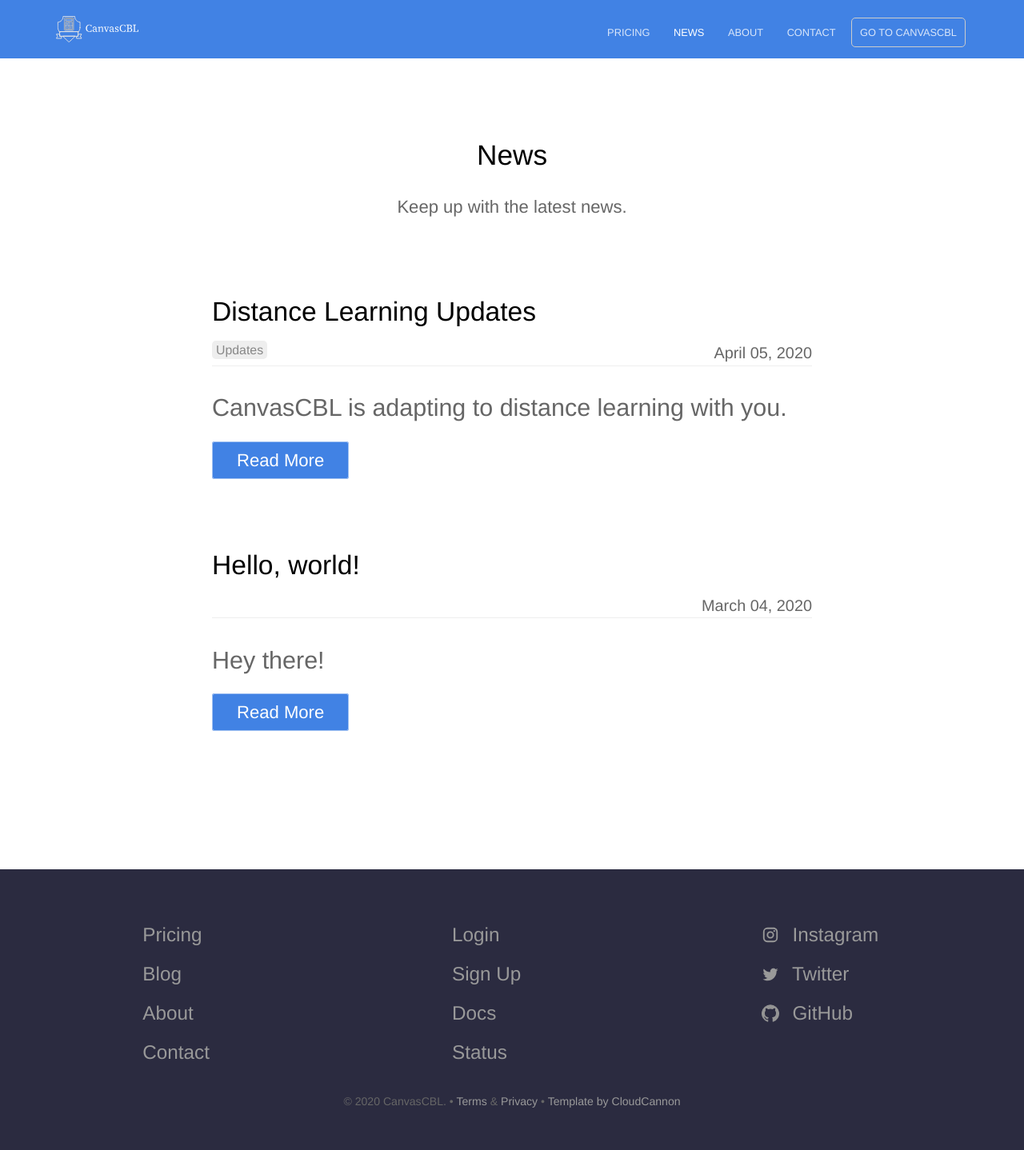
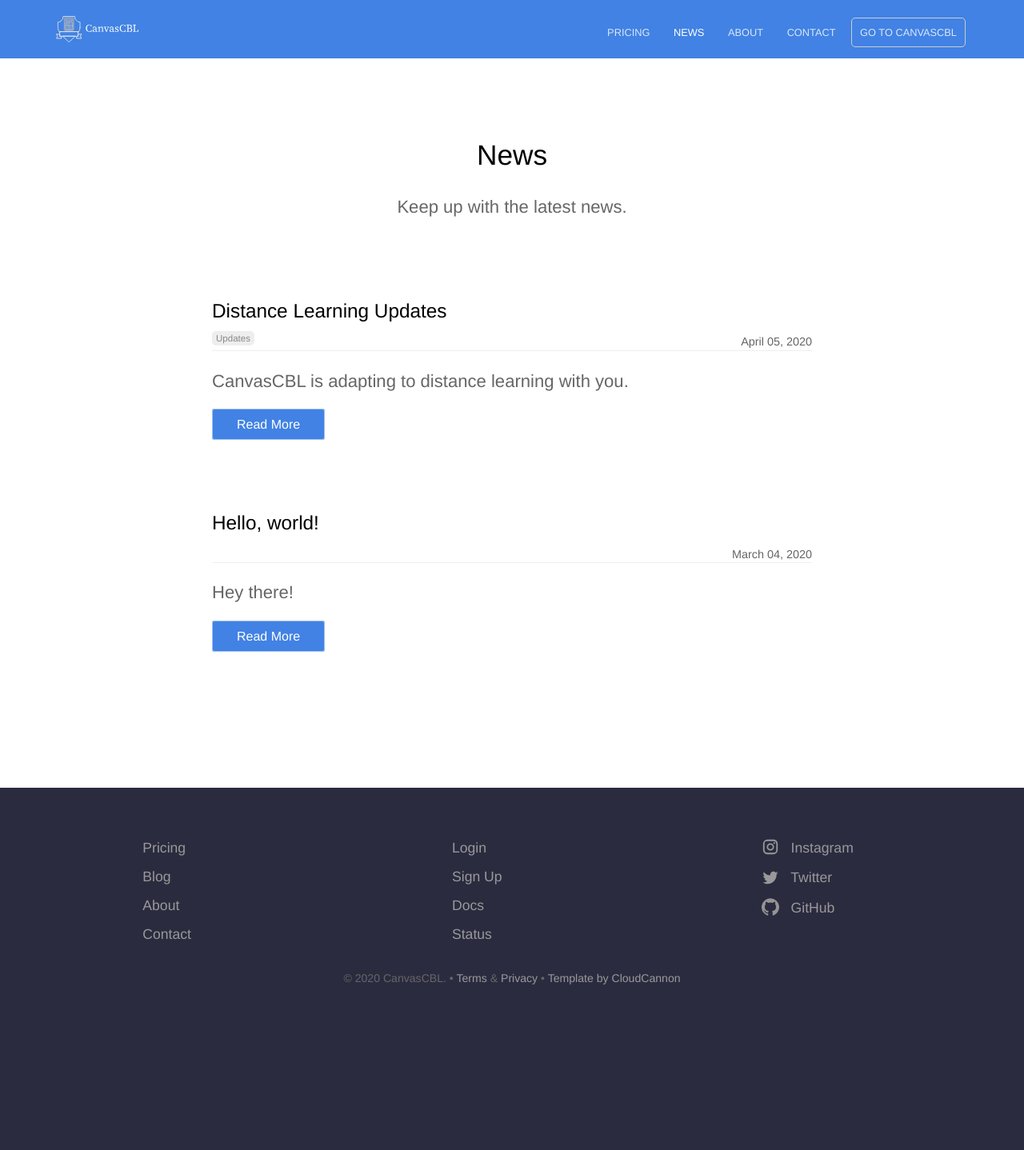
Before and after one commit to canvascbl/landing, a Jekyll site: the page built from blog/index.html, in a window 1280 px wide. Shown: the whole page at 80% size. Built offline with Jekyll 4.4.1, drawn with Linux system fonts in a browser that asks for light colours; the list of posts is cut into pages by our own code; after the commit the page ends 1284 px from its top, so only the background shows below that.

Commit message:
Fix footer css

```diff
--- a/_sass/blog.scss
+++ b/_sass/blog.scss
@@ -88,6 +88,15 @@
 		.button {
 			margin: 30px 0 0 0;
 		}
+
+		li {
+			// font-size: 18pt;
+			font-size: 1.38em;
+			color: #666;
+			margin-bottom: 20px;
+			font-weight: 300;
+			line-height: 1.4em;
+		}
 	}
 }
 
--- a/_sass/elements.scss
+++ b/_sass/elements.scss
@@ -45,7 +45,7 @@
 }
 
 
-p, address, li {
+p, address {
 	// font-size: 18pt;
 	font-size: 1.38em;
 	color: #666;
```
